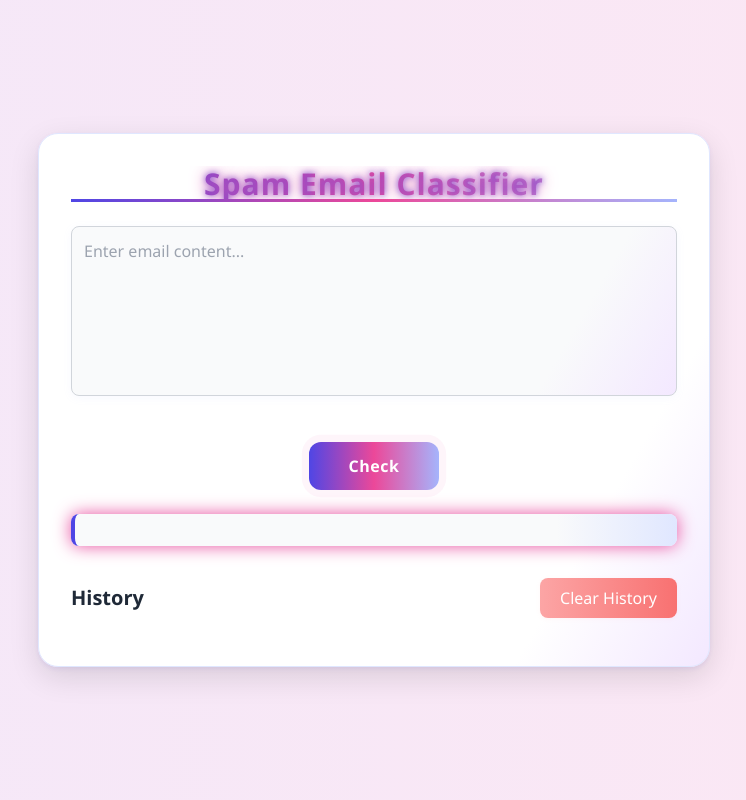
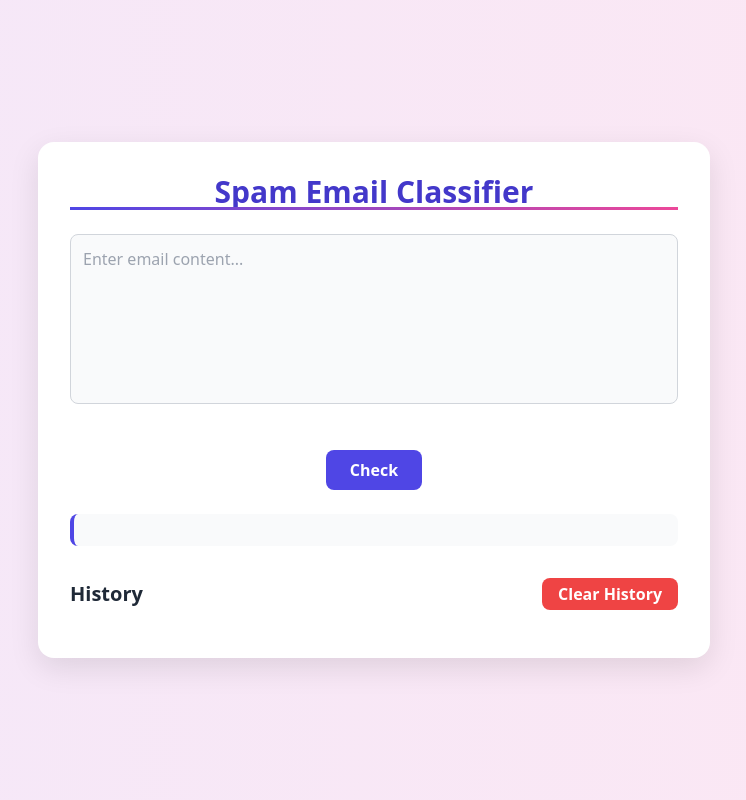
Before and after one commit to sansho-07/Spam_Email_Classifier, a Flask app: page / in a window 1280 px wide. Shown: the whole page, without its empty margins (266-1012 px from the left). Run offline with Flask 3, Linux system fonts and the light colour scheme.

Commit message:
Fixing the outlook of the stylesheet

```diff
--- a/static/styles.css
+++ b/static/styles.css
@@ -1,19 +1,10 @@
+/* styles.css */
+
 /* General container styling */
 body {
-  background: linear-gradient(
-    135deg,
-    #c3dafe,
-    #e9d5ff,
-    #fce7f3,
-    #f0abfc,
-    #a5b4fc
-  );
+  background: linear-gradient(135deg, #c3dafe, #e9d5ff, #fce7f3);
   animation: gradientShift 15s ease infinite;
   background-size: 400% 400%;
-  min-height: 100vh;
-  color: #312e81;
-  font-family: "Segoe UI", "Roboto", Arial, sans-serif;
-  transition: color 0.3s;
 }
 
 /* Gradient background animation */
@@ -37,38 +22,19 @@
 
 /* Main container enhancements */
 .bg-white {
-  box-shadow: 0 10px 30px rgba(0, 0, 0, 0.12), 0 2px 4px rgba(79, 70, 229, 0.08);
-  transition: transform 0.3s cubic-bezier(0.4, 2, 0.6, 1),
-    box-shadow 0.3s cubic-bezier(0.4, 2, 0.6, 1);
-  border-radius: 1.25rem;
-  background: linear-gradient(120deg, #fff 80%, #f3e8ff 100%);
-  border: 1px solid #e0e7ff;
+  box-shadow: 0 10px 30px rgba(0, 0, 0, 0.1);
+  transition: transform 0.3s ease, box-shadow 0.3s ease;
 }
 
 .bg-white:hover {
-  transform: translateY(-8px) scale(1.02) rotate(-1deg);
-  box-shadow: 0 18px 48px rgba(79, 70, 229, 0.18),
-    0 4px 8px rgba(236, 72, 153, 0.1);
+  transform: translateY(-5px);
+  box-shadow: 0 15px 40px rgba(0, 0, 0, 0.15);
 }
 
 /* Heading animation */
 h2 {
   position: relative;
   overflow: hidden;
-  letter-spacing: 1px;
-  background: linear-gradient(90deg, #4f46e5, #ec4899, #a5b4fc);
-  -webkit-background-clip: text;
-  -webkit-text-fill-color: transparent;
-  animation: textGlow 2s ease-in-out infinite alternate;
-}
-
-@keyframes textGlow {
-  from {
-    text-shadow: 0 0 8px #a5b4fc, 0 0 2px #ec4899;
-  }
-  to {
-    text-shadow: 0 0 18px #ec4899, 0 0 8px #4f46e5;
-  }
 }
 
 h2::after {
@@ -78,9 +44,9 @@
   left: 0;
   width: 100%;
   height: 3px;
-  background: linear-gradient(to right, #4f46e5, #ec4899, #a5b4fc);
+  background: linear-gradient(to right, #4f46e5, #ec4899);
   transform: translateX(-100%);
-  animation: slideIn 1s 0.2s ease forwards;
+  animation: slideIn 1s ease forwards;
 }
 
 @keyframes slideIn {
@@ -91,56 +57,22 @@
 
 /* Textarea styling with focus animation */
 textarea {
-  transition: all 0.3s cubic-bezier(0.4, 2, 0.6, 1);
+  transition: all 0.3s ease;
   border: 2px solid #d1d5db;
-  background: linear-gradient(120deg, #f9fafb 80%, #f3e8ff 100%);
-  border-radius: 0.75rem;
-  box-shadow: 0 2px 8px rgba(165, 180, 252, 0.08);
-  color: #312e81;
-  padding: 0.75rem;
-  font-size: 1rem;
+  background: #f9fafb;
 }
 
 textarea:focus {
   border-color: #4f46e5;
-  box-shadow: 0 0 16px 2px rgba(79, 70, 229, 0.18);
-  transform: scale(1.03) rotate(-1deg);
-  background: linear-gradient(120deg, #f3e8ff 80%, #f9fafb 100%);
+  box-shadow: 0 0 10px rgba(79, 70, 229, 0.3);
+  transform: scale(1.02);
 }
 
-/* Submit button with pulse and ripple effect */
+/* Submit button with pulse effect */
 input[type="submit"] {
   position: relative;
   overflow: hidden;
   z-index: 1;
-  background: linear-gradient(90deg, #4f46e5, #ec4899, #a5b4fc);
-  color: #fff;
-  border: none;
-  border-radius: 0.75rem;
-  padding: 0.75rem 2.5rem;
-  font-weight: 600;
-  letter-spacing: 0.5px;
-  box-shadow: 0 2px 8px rgba(236, 72, 153, 0.12);
-  cursor: pointer;
-  transition: transform 0.2s, box-shadow 0.2s;
-  animation: pulse 2s infinite;
-}
-
-@keyframes pulse {
-  0% {
-    box-shadow: 0 0 0 0 rgba(236, 72, 153, 0.18);
-  }
-  70% {
-    box-shadow: 0 0 0 10px rgba(236, 72, 153, 0);
-  }
-  100% {
-    box-shadow: 0 0 0 0 rgba(236, 72, 153, 0);
-  }
-}
-
-input[type="submit"]:hover {
-  transform: scale(1.05) rotate(1deg);
-  box-shadow: 0 6px 24px rgba(79, 70, 229, 0.18);
 }
 
 input[type="submit"]::before {
@@ -150,11 +82,10 @@
   left: 50%;
   width: 0;
   height: 0;
-  background: rgba(255, 255, 255, 0.18);
+  background: rgba(255, 255, 255, 0.2);
   border-radius: 50%;
   transform: translate(-50%, -50%);
   transition: width 0.6s ease, height 0.6s ease;
-  z-index: -1;
 }
 
 input[type="submit"]:hover::before {
@@ -196,22 +116,11 @@
   }
 }
 
-/* Prediction box with fade-in and glow animation */
+/* Prediction box with fade-in animation */
 .bg-gray-50 {
-  animation: fadeIn 0.5s ease, predictionGlow 2s infinite alternate;
+  animation: fadeIn 0.5s ease;
   border-left: 4px solid #4f46e5;
-  transition: background-color 0.3s ease, box-shadow 0.3s;
-  background: linear-gradient(90deg, #f9fafb 80%, #e0e7ff 100%);
-  box-shadow: 0 2px 8px rgba(79, 70, 229, 0.08);
-}
-
-@keyframes predictionGlow {
-  from {
-    box-shadow: 0 0 8px #a5b4fc;
-  }
-  to {
-    box-shadow: 0 0 18px #ec4899;
-  }
+  transition: background-color 0.3s ease;
 }
 
 @keyframes fadeIn {
@@ -225,58 +134,23 @@
   }
 }
 
-/* Copy prediction button with hover effect and bounce */
+/* Copy prediction button with hover effect */
 #copy-prediction {
-  transition: all 0.3s cubic-bezier(0.4, 2, 0.6, 1);
-  background: linear-gradient(90deg, #a5b4fc, #f0abfc);
-  border-radius: 0.5rem;
-  color: #312e81;
-  padding: 0.5rem 1.25rem;
-  font-weight: 500;
-  border: none;
-  cursor: pointer;
-  box-shadow: 0 1px 4px rgba(165, 180, 252, 0.1);
+  transition: all 0.3s ease;
 }
 
 #copy-prediction:hover {
-  transform: translateX(5px) scale(1.08);
+  transform: translateX(5px);
   color: #1e40af;
-  animation: bounce 0.5s;
 }
 
-@keyframes bounce {
-  0% {
-    transform: translateX(5px) scale(1.08);
-  }
-  30% {
-    transform: translateX(10px) scale(1.12);
-  }
-  60% {
-    transform: translateX(2px) scale(1.05);
-  }
-  100% {
-    transform: translateX(5px) scale(1.08);
-  }
-}
-
-/* Clear history button with shake animation on hover and color change */
+/* Clear history button with shake animation on hover */
 #clear-history {
   position: relative;
-  background: linear-gradient(90deg, #fca5a5, #f87171);
-  color: #fff;
-  border: none;
-  border-radius: 0.5rem;
-  padding: 0.5rem 1.25rem;
-  font-weight: 500;
-  box-shadow: 0 1px 4px rgba(252, 165, 165, 0.1);
-  transition: background 0.3s, color 0.3s;
-  cursor: pointer;
 }
 
 #clear-history:hover {
   animation: shake 0.5s ease;
-  background: linear-gradient(90deg, #f87171, #fca5a5);
-  color: #fff;
 }
 
 @keyframes shake {
```
Also changed, not shown: other parts of static/styles.css (+9 -28 lines).
